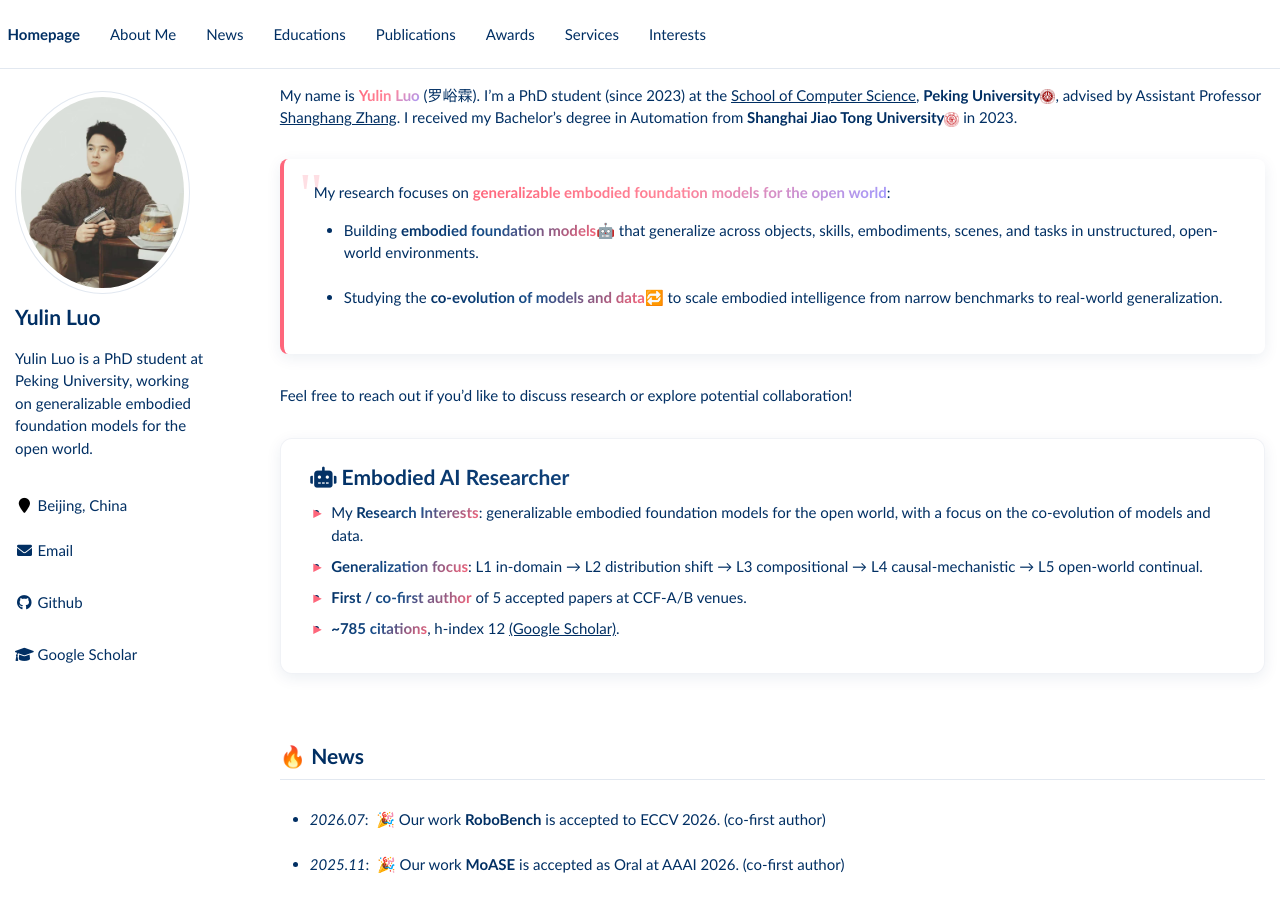
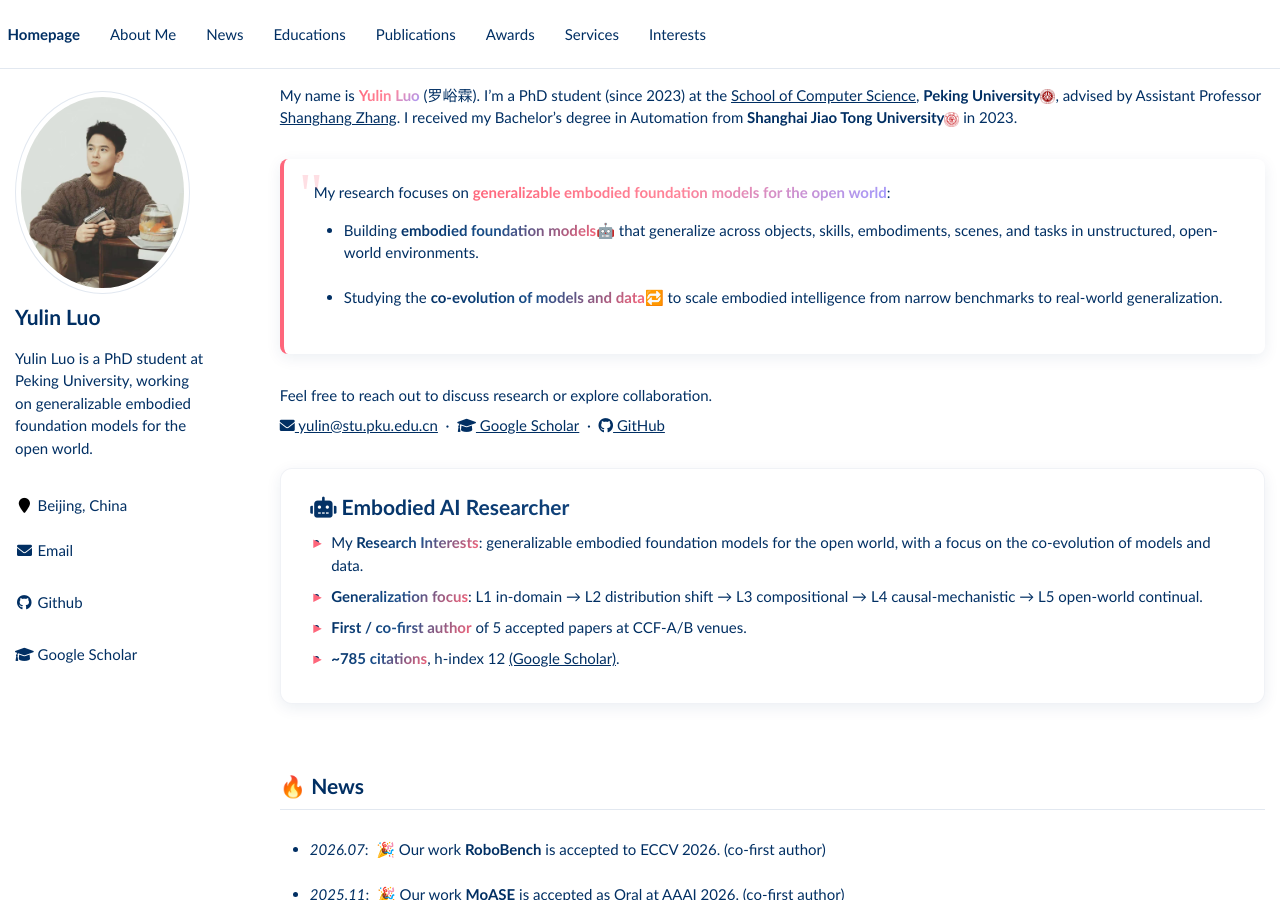
Before and after one commit to yulin-luo/yulin-luo.github.io, a Jekyll site: the page built from _pages/about.md, in a window 1280 px wide and 900 px high. Built offline with Jekyll 4.4.1, drawn with Linux system fonts in a browser that asks for light colours.

Commit message:
Fix Actions hang, add direct contact info, update Scholar crawler
- Disable bundler cache in Jekyll workflow to avoid 6h cache hang
- Add email/Scholar/GitHub links in reach-out section
- Modernize Google Scholar crawler workflow (v4 actions, force-push stats branch)
- Fall back to hardcoded Scholar ID if env var is missing

Co-Authored-By: Claude <noreply@anthropic.com>

```diff
--- a/_pages/about.md
+++ b/_pages/about.md
@@ -31,7 +31,15 @@ My research focuses on <span class="accent-text">generalizable embodied foundati
   </ul>
 </div>
 
-Feel free to reach out if you'd like to discuss research or explore potential collaboration!
+Feel free to reach out to discuss research or explore collaboration.
+
+<div class="contact-line">
+  <a href="mailto:yulin@stu.pku.edu.cn" class="link-accent"><i class="fas fa-envelope"></i> yulin@stu.pku.edu.cn</a>
+  &nbsp;·&nbsp;
+  <a href="https://scholar.google.com/citations?user=SgeV4NkAAAAJ" class="link-accent"><i class="fas fa-graduation-cap"></i> Google Scholar</a>
+  &nbsp;·&nbsp;
+  <a href="https://github.com/yulin-luo" class="link-accent"><i class="fab fa-github"></i> GitHub</a>
+</div>
 
 <!-- TODO(可选): highlight 卡片。留了一个已填好示例，可再加。 -->
 <div class="highlight-blocks">
--- a/google_scholar_crawler/main.py
+++ b/google_scholar_crawler/main.py
@@ -4,9 +4,9 @@ import json
 from datetime import datetime
 import os
 
-GOOGLE_SCHOLAR_ID = "SgeV4NkAAAAJ"
+GOOGLE_SCHOLAR_ID = os.environ.get('GOOGLE_SCHOLAR_ID', 'SgeV4NkAAAAJ')
 
-author: dict = scholarly.search_author_id(os.environ['GOOGLE_SCHOLAR_ID'])
+author: dict = scholarly.search_author_id(GOOGLE_SCHOLAR_ID)
 scholarly.fill(author, sections=['basics', 'indices', 'counts', 'publications'])
 name = author['name']
 author['updated'] = str(datetime.now())
```
Also changed, not shown: .github/workflows/google_scholar_crawler.yaml, .github/workflows/jekyll.yml.
